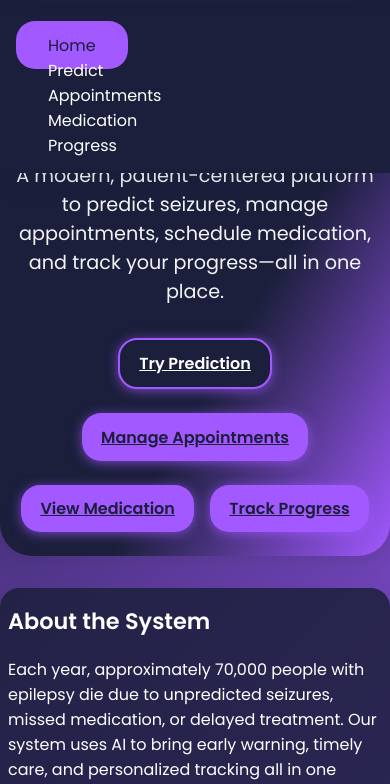
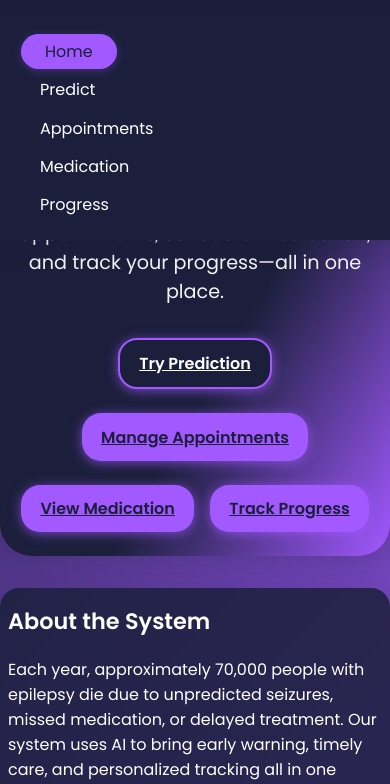
Before and after one commit to JrSyre/epilepsy-pre-seizzure, a plain HTML site: page frontend-ui/index.html in a window 390 px wide. Both pictures are taken after a click on the button 338 px from the left and 38 px from the top of the page. Shown: the part 60-844 px from the top of the page. Drawn offline with Linux system fonts and the light colour scheme; no server answers.

Commit message:
Make mobile navigation highlight more compact - fits text height without overlapping other items

```diff
--- a/frontend-ui/assets/style.css
+++ b/frontend-ui/assets/style.css
@@ -369,12 +369,14 @@ body.gradient-bg {
   }
 
   .nav-links a {
-    padding: 0.8rem 2rem;
+    padding: 0.5rem 1.5rem;
     border-radius: 0;
     border-bottom: 1px solid rgba(255, 255, 255, 0.1);
-    margin: 0.2rem 1rem;
+    margin: 0.1rem 1rem;
     border-radius: var(--radius);
     transition: all 0.2s ease;
+    line-height: 1.2;
+    display: inline-block;
   }
 
   .nav-links a:last-child {
@@ -386,6 +388,7 @@ body.gradient-bg {
     background: var(--purple);
     color: var(--navy);
     transform: translateX(5px);
+    box-shadow: 0 2px 8px rgba(162, 89, 255, 0.3);
   }
 
   .nav-toggle {
```
